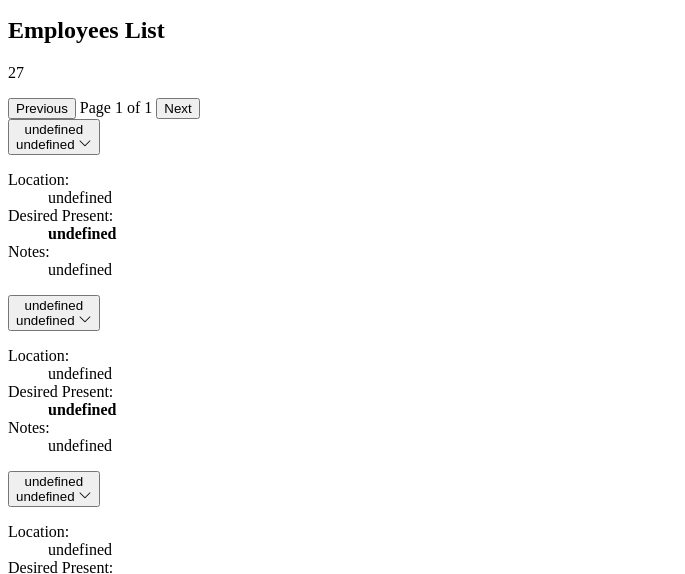
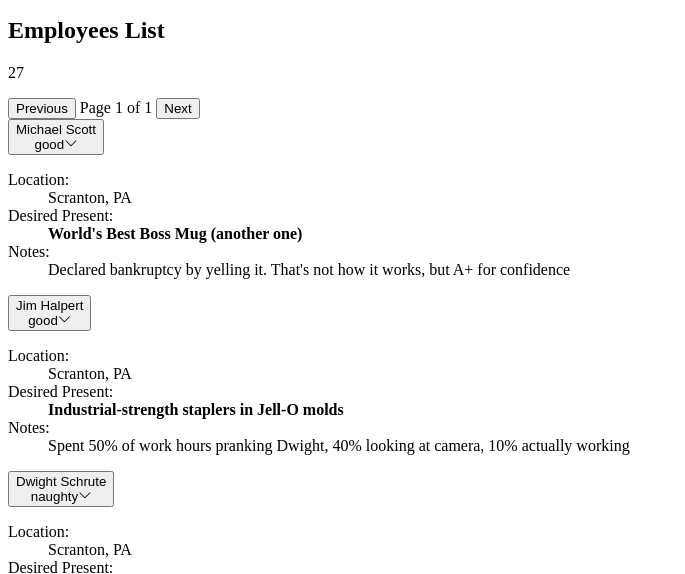
Before and after one commit to BMWGengiuRobert/Tema4-JS_Holiday_Project, a website built with Vite: page index.html in a window 1280 px wide. Shown: the part 229-803 px from the top of the page, without its empty margins (0-685 px from the left). Built offline with nearby package versions, Linux system fonts and the light colour scheme.

Commit message:
employee card logic created

```diff
--- a/src/features/employee-card/employee-card.js
+++ b/src/features/employee-card/employee-card.js
@@ -1,36 +1,70 @@
-
 export function createEmployeeCard(employee, clickHandler) {
   const card = document.createElement('article');
-  /*
-  *  HELPER COMMENT: Here we have an example of creating the card element.
-  * This was done with innerHTML for simplicity.
-  * but in real life this is not always recommended due to security risks.
-  * Try creating the same structure using only DOM methods.
-  * You can organize the html differently if you see fit. You might need to add changes nevertheless ;)
-  */
-  card.innerHTML = `
-    <button class="employee-header">
-      <span class="employee-name">${employee.we}</span>
-      <div class="header-right">
-        <span class="status-badge">${employee.wish}</span>
-        <i class="bi bi-chevron-down accordion-icon"></i>
-      </div>
-    </button>
-    <div class="employee-details" id="details-${employee.you}">
-      <dl>
-        <dt>Location:</dt>
-        <dd>${employee.a}</dd>
 
-        <dt>Desired Present:</dt>
-        <dd><strong>${employee.merry}</strong></dd>
+  // creating button element
+  const button = document.createElement('button');
+  button.classList.add('employee-card-button');
+  card.append(button);
 
-        <dt>Notes:</dt>
-        <dd>${employee.christmas}</dd>
-      </dl>
-    </div>
-  `;
+  // creating span for employee name, add it to button
+  const span = document.createElement('span');
+  span.classList.add('employee-name');
+  span.textContent = `${employee.name}`;
+  button.append(span);
 
-  const header = card.querySelector('.employee-header');
+  // creating div for header right section, add it to button
+  const div = document.createElement('div');
+  div.classList.add('header-right');
+  button.append(div);
+
+  // creating span for status badge, add it to header right div
+  const statusBadgeSpan = document.createElement('span');
+  statusBadgeSpan.classList.add('status-badge');
+  statusBadgeSpan.textContent = `${employee.status}`;
+  div.append(statusBadgeSpan);
+
+  // creating icon element, add it to header right div
+  const icon = document.createElement('i');
+  icon.classList.add('bi', 'bi-chevron-down', 'accordion-icon');
+  div.append(icon);
+
+  // creating div for employee details, add it to card
+  const employeeDetailsDiv = document.createElement('div');
+  employeeDetailsDiv.classList.add('employee-details');
+  employeeDetailsDiv.id = `details-${employee.id}`;
+  card.append(employeeDetailsDiv);
+
+  // creating definition list for employee details, add it to employee details div
+  const dl = document.createElement('dl');
+  employeeDetailsDiv.append(dl);
+
+  // creating and adding location details
+  const dtLocation = document.createElement('dt');
+  dtLocation.textContent = 'Location:';
+  dl.append(dtLocation);
+  const ddLocation = document.createElement('dd');
+  ddLocation.textContent = `${employee.location}`;
+  dl.append(ddLocation);
+
+  // creating and adding desired present details
+  const dtPresent = document.createElement('dt');
+  dtPresent.textContent = 'Desired Present:';
+  dl.append(dtPresent);
+  const ddPresent = document.createElement('dd');
+  const strongPresent = document.createElement('strong');
+  strongPresent.textContent = `${employee.desiredPresent}`;
+  ddPresent.append(strongPresent);
+  dl.append(ddPresent);
+
+  // creating and adding notes details
+  const dtNotes = document.createElement('dt');
+  dtNotes.textContent = 'Notes:';
+  dl.append(dtNotes);
+  const ddNotes = document.createElement('dd');
+  ddNotes.textContent = `${employee.notes}`;
+  dl.append(ddNotes);
+
+  const header = card.querySelector('.employee-card-button');
   const details = card.querySelector('.employee-details');
 
   header.addEventListener('click', () => {
@@ -44,6 +78,16 @@ export function createEmployeeCard(employee, clickHandler) {
 }
 
 function toggleAccordion(header, details) {
-  // logic for toggling accordion, expanding/collapsing details
-  // toggle CSS classes using DOM methods, they should contain the logic for showing/hiding the details
+  const isHidden = details.classList.contains('hidden');
+  if (isHidden) {
+    details.classList.remove('hidden');
+    header
+      .querySelector('.accordion-icon')
+      .classList.replace('bi-chevron-down', 'bi-chevron-up');
+  } else {
+    details.classList.add('hidden');
+    header
+      .querySelector('.accordion-icon')
+      .classList.replace('bi-chevron-up', 'bi-chevron-down');
+  }
 }
--- a/src/styles/main.css
+++ b/src/styles/main.css
@@ -51,3 +51,7 @@
   padding: var(--spacing-medium);
   border-radius: var(--border-radius);
 }
+
+.hidden {
+  display: none;
+}
```
Also changed, not shown: 1 other file.
